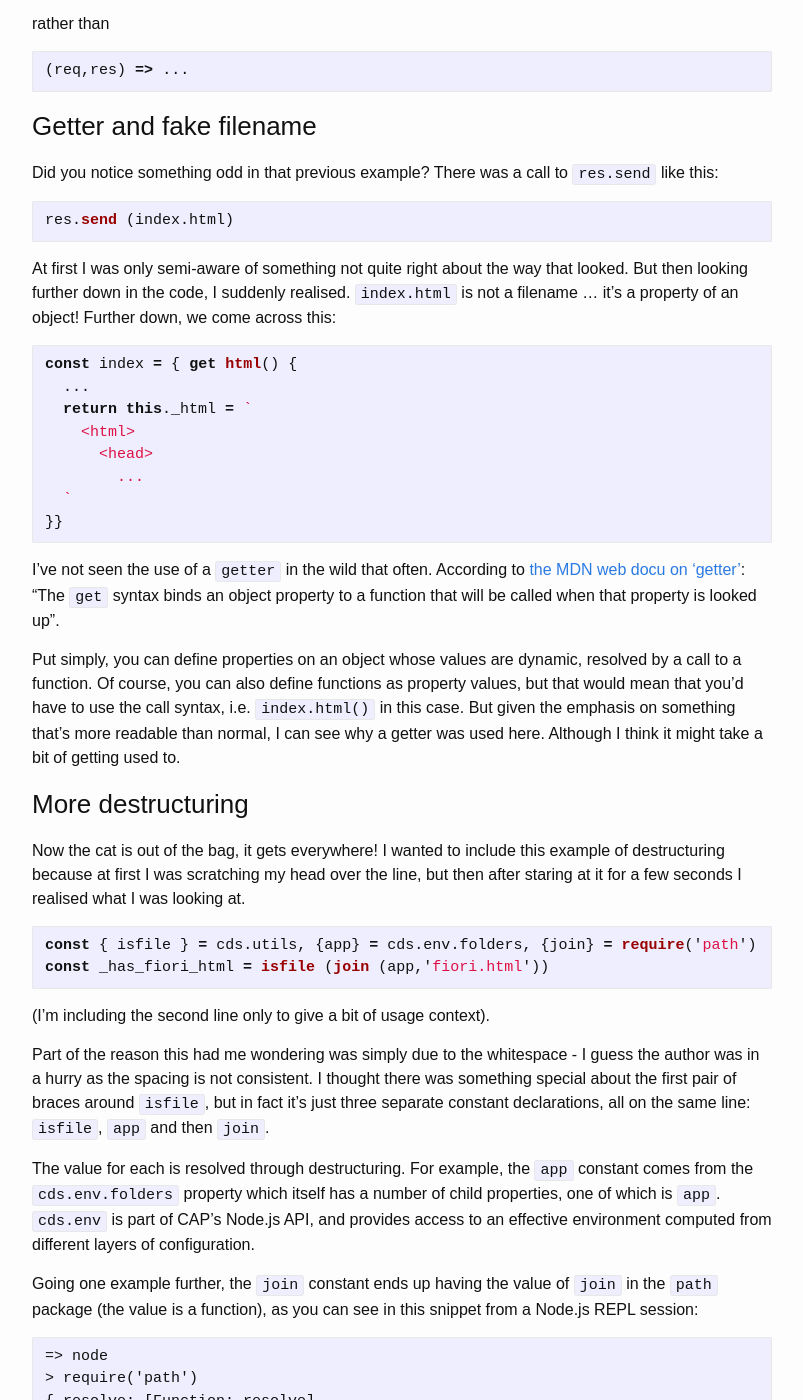
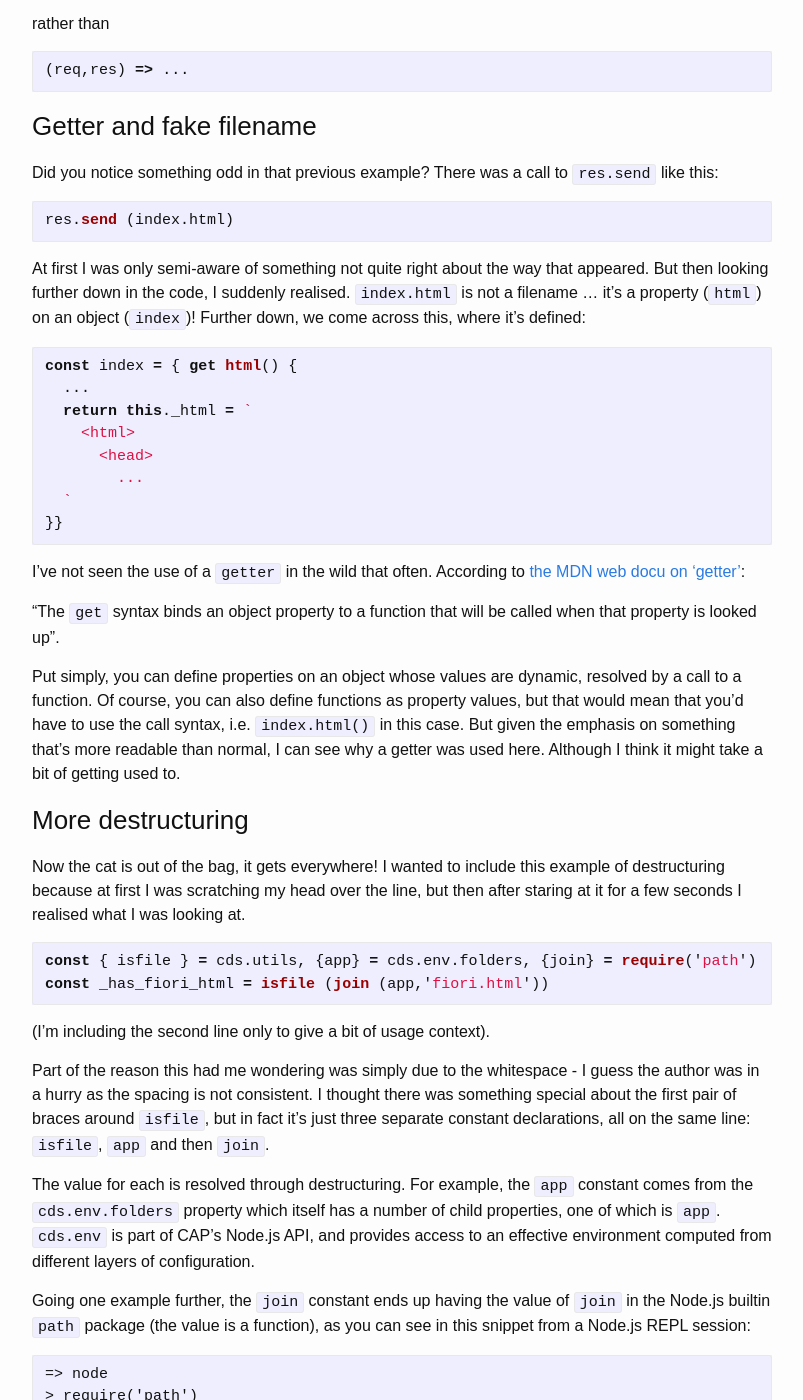
Before and after one commit to qmacro/langram.github.io, a Jekyll site: the page built from _posts/2019-07-18-observers-book-of-js-style.md, in a window 1280 px wide and 1400 px high, scrolled down 1908 px. Shown: the whole window, without its empty margins (238-1041 px from the left). Built offline with Jekyll 4.4.1, drawn with Linux system fonts in a browser that asks for light colours; some of the changed text lies outside the part shown.

Commit message:
minor tweaks

````diff
--- a/_posts/2019-07-18-observers-book-of-js-style.md
+++ b/_posts/2019-07-18-observers-book-of-js-style.md
@@ -65,7 +65,7 @@ Did you notice something odd in that previous example? There was a call to `res.
 res.send (index.html)
 ```
 
-At first I was only semi-aware of something not quite right about the way that looked. But then looking further down in the code, I suddenly realised. `index.html` is not a filename ... it's a property of an object! Further down, we come across this:
+At first I was only semi-aware of something not quite right about the way that appeared. But then looking further down in the code, I suddenly realised. `index.html` is not a filename ... it's a property (`html`) on an object (`index`)! Further down, we come across this, where it's defined:
 
 
 ```javascript
@@ -79,7 +79,9 @@ const index = { get html() {
 }}
 ```
 
-I've not seen the use of a `getter` in the wild that often. According to [the MDN web docu on 'getter'](https://developer.mozilla.org/en-US/docs/Web/JavaScript/Reference/Functions/get): "The `get` syntax binds an object property to a function that will be called when that property is looked up".
+I've not seen the use of a `getter` in the wild that often. According to [the MDN web docu on 'getter'](https://developer.mozilla.org/en-US/docs/Web/JavaScript/Reference/Functions/get):
+
+"The `get` syntax binds an object property to a function that will be called when that property is looked up".
 
 Put simply, you can define properties on an object whose values are dynamic, resolved by a call to a function. Of course, you can also define functions as property values, but that would mean that you'd have to use the call syntax, i.e. `index.html()` in this case. But given the emphasis on something that's more readable than normal, I can see why a getter was used here. Although I think it might take a bit of getting used to.
 
@@ -100,7 +102,7 @@ Part of the reason this had me wondering was simply due to the whitespace - I gu
 
 The value for each is resolved through destructuring. For example, the `app` constant comes from the `cds.env.folders` property which itself has a number of child properties, one of which is `app`. `cds.env` is part of CAP's Node.js API, and provides access to an effective environment computed from different layers of configuration.
 
-Going one example further, the `join` constant ends up having the value of `join` in the `path` package (the value is a function), as you can see in this snippet from a Node.js REPL session:
+Going one example further, the `join` constant ends up having the value of `join` in the Node.js builtin `path` package (the value is a function), as you can see in this snippet from a Node.js REPL session:
 
 ```
 => node
````
Also changed, not shown: other parts of _posts/2019-07-18-observers-book-of-js-style.md (+1 -1 lines).
